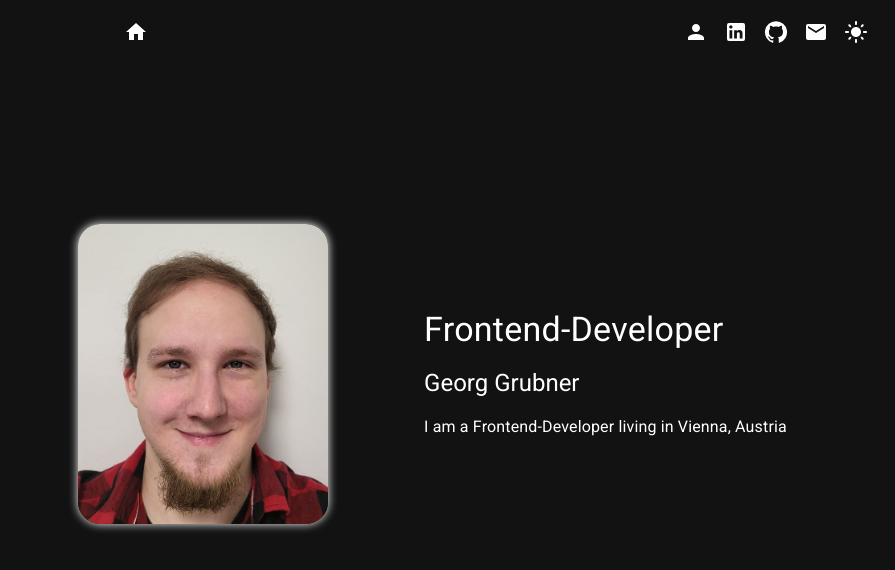
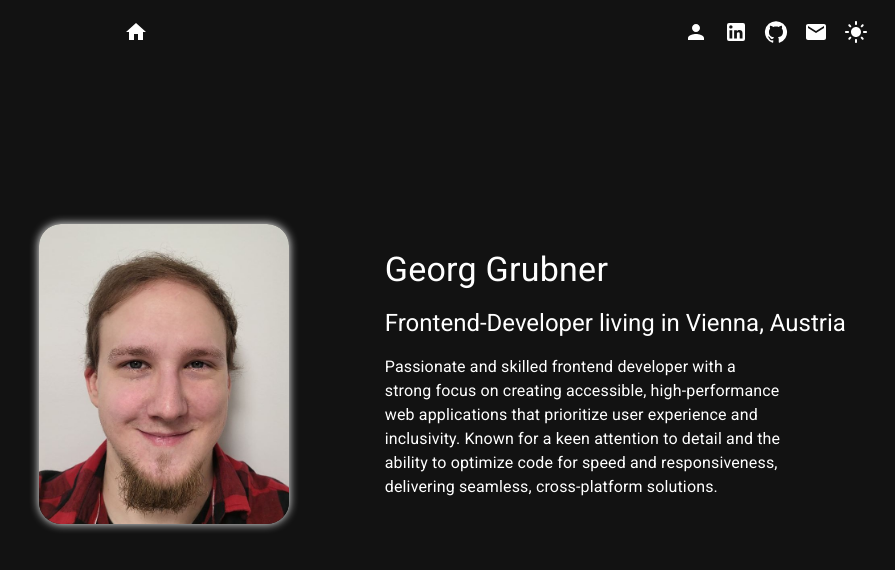
Before and after one commit to georggrubner/cv, a React (Vite) app: page / in a window 1280 px wide. Shown: the top 570 px of the page, without its empty margins (144-1039 px from the left). Built offline with nearby package versions, Linux system fonts and the light colour scheme.

Commit message:
improved home sentence

```diff
--- a/src/Layout/Body/Home/index.tsx
+++ b/src/Layout/Body/Home/index.tsx
@@ -5,9 +5,14 @@ export const Home = () => (
     <Stack direction={{ xs: 'column', md: 'row' }} gap={{ xs: 5, md: 10 }} alignItems="center">
         <Profile />
         <Stack alignItems="flex-start" flexGrow={3} gap={2} marginX={2}>
-            <Typography variant="h4">Frontend-Developer</Typography>
-            <Typography variant="h5">Georg Grubner</Typography>
-            <Typography>I am a Frontend-Developer living in Vienna,&nbsp;Austria</Typography>
+            <Typography variant="h4">Georg Grubner</Typography>
+            <Typography variant="h5">Frontend-Developer living in Vienna,&nbsp;Austria</Typography>
+            <Typography maxWidth={400}>
+                Passionate and skilled frontend developer with a strong focus on creating accessible, high-performance
+                web applications that prioritize user experience and inclusivity. Known for a keen attention to detail
+                and the ability to optimize code for speed and responsiveness, delivering seamless, cross-platform
+                solutions.
+            </Typography>
         </Stack>
     </Stack>
 )
```
